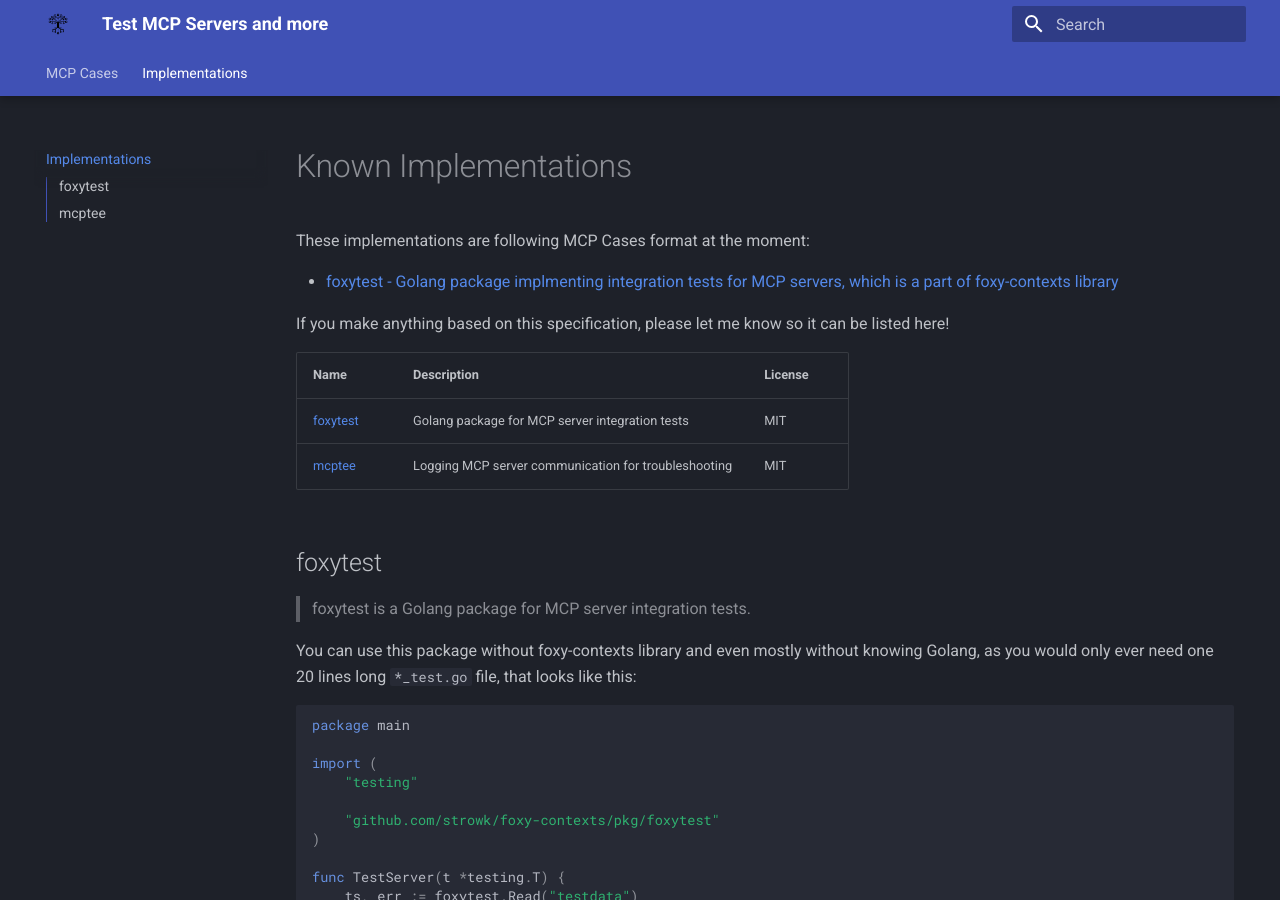
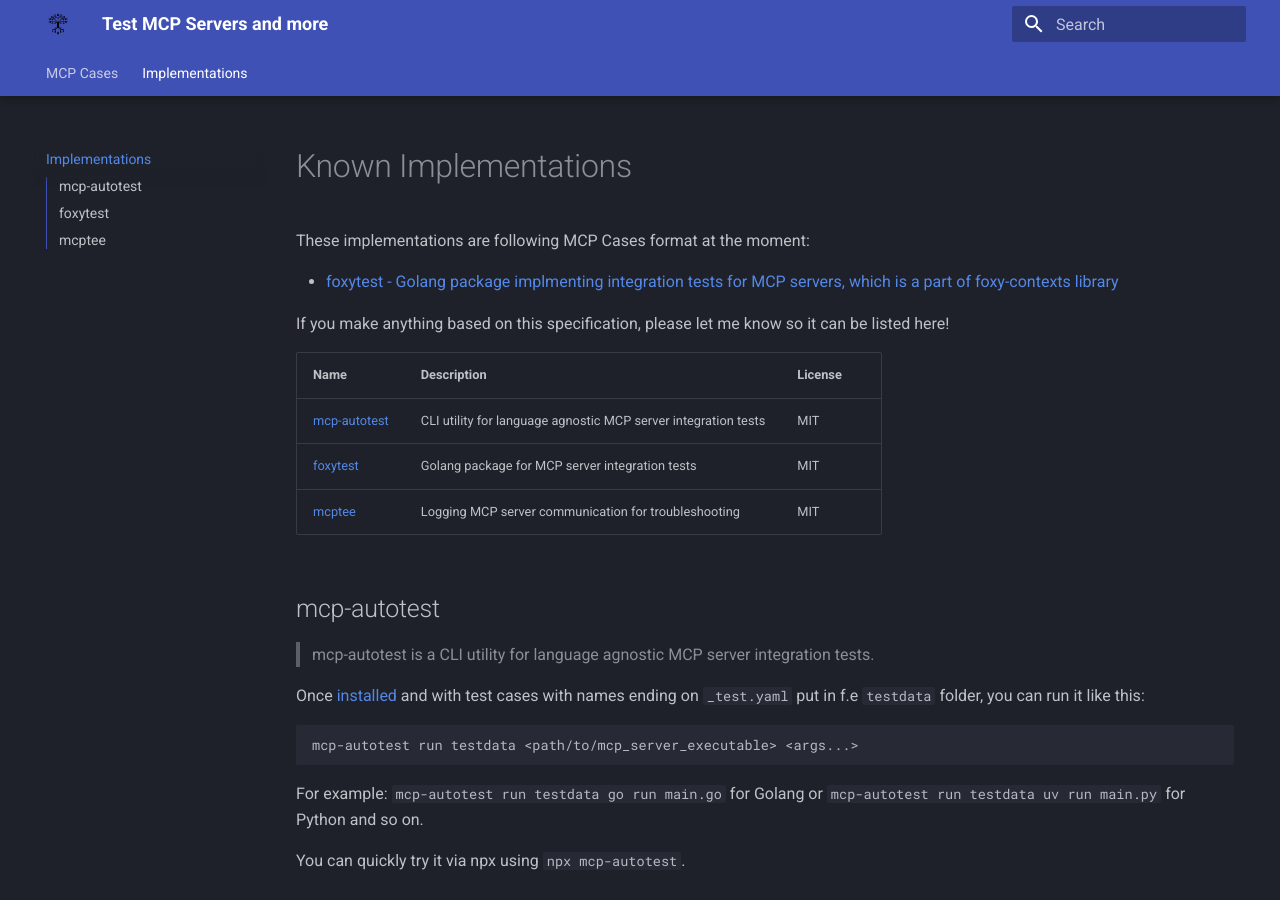
Before and after one commit to strowk/mcp-cases, an MkDocs documentation site: the page built from docs/implementations.md, in a window 1280 px wide and 900 px high. Built offline with MkDocs 1.6.1 and Material for MkDocs 9.7.7, drawn with Linux system fonts in a browser that asks for light colours.

Commit message:
mention mcp-autotest

````diff
--- a/docs/implementations.md
+++ b/docs/implementations.md
@@ -8,8 +8,23 @@
 
 | Name | Description | License |
 |------|-------------|---------|
+| [mcp-autotest](https://github.com/strowk/mcp-autotest) | CLI utility for language agnostic MCP server integration tests | MIT |
 | [foxytest](https://github.com/strowk/foxy-contexts/tree/main/pkg/foxytest) | Golang package for MCP server integration tests | MIT |
 | [mcptee](https://github.com/strowk/mcptee) | Logging MCP server communication for troubleshooting | MIT |
+
+## mcp-autotest
+
+> mcp-autotest is a CLI utility for language agnostic MCP server integration tests.
+
+Once [installed](https://github.com/strowk/mcp-autotest#installation) and with test cases with names ending on `_test.yaml` put in f.e `testdata` folder, you can run it like this:
+
+```bash
+mcp-autotest run testdata <path/to/mcp_server_executable> <args...>
+```
+
+For example: `mcp-autotest run testdata go run main.go` for Golang or `mcp-autotest run testdata uv run main.py` for Python and so on.
+
+You can quickly try it via npx using `npx mcp-autotest`.
 
 ## foxytest
 
````
